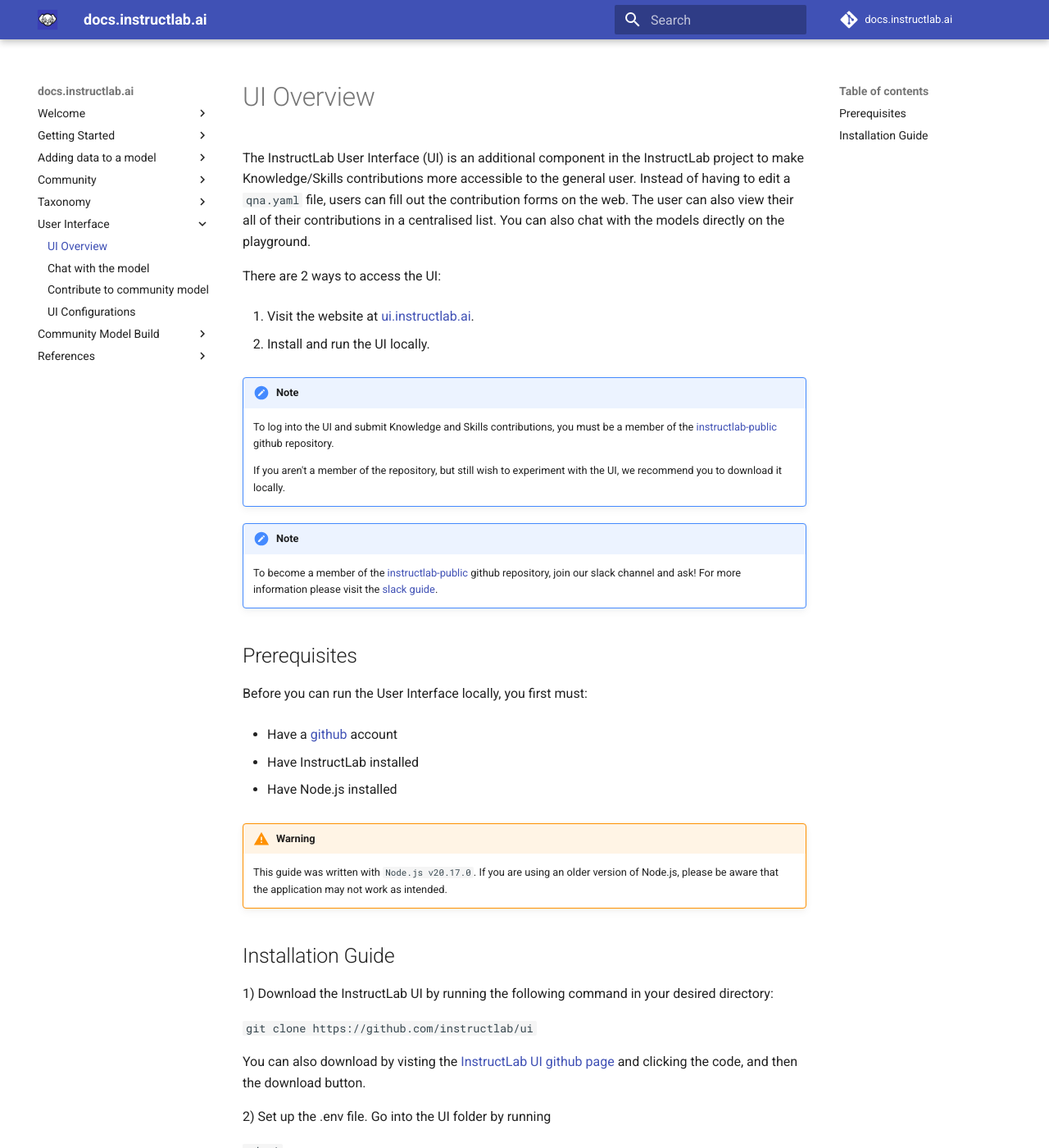
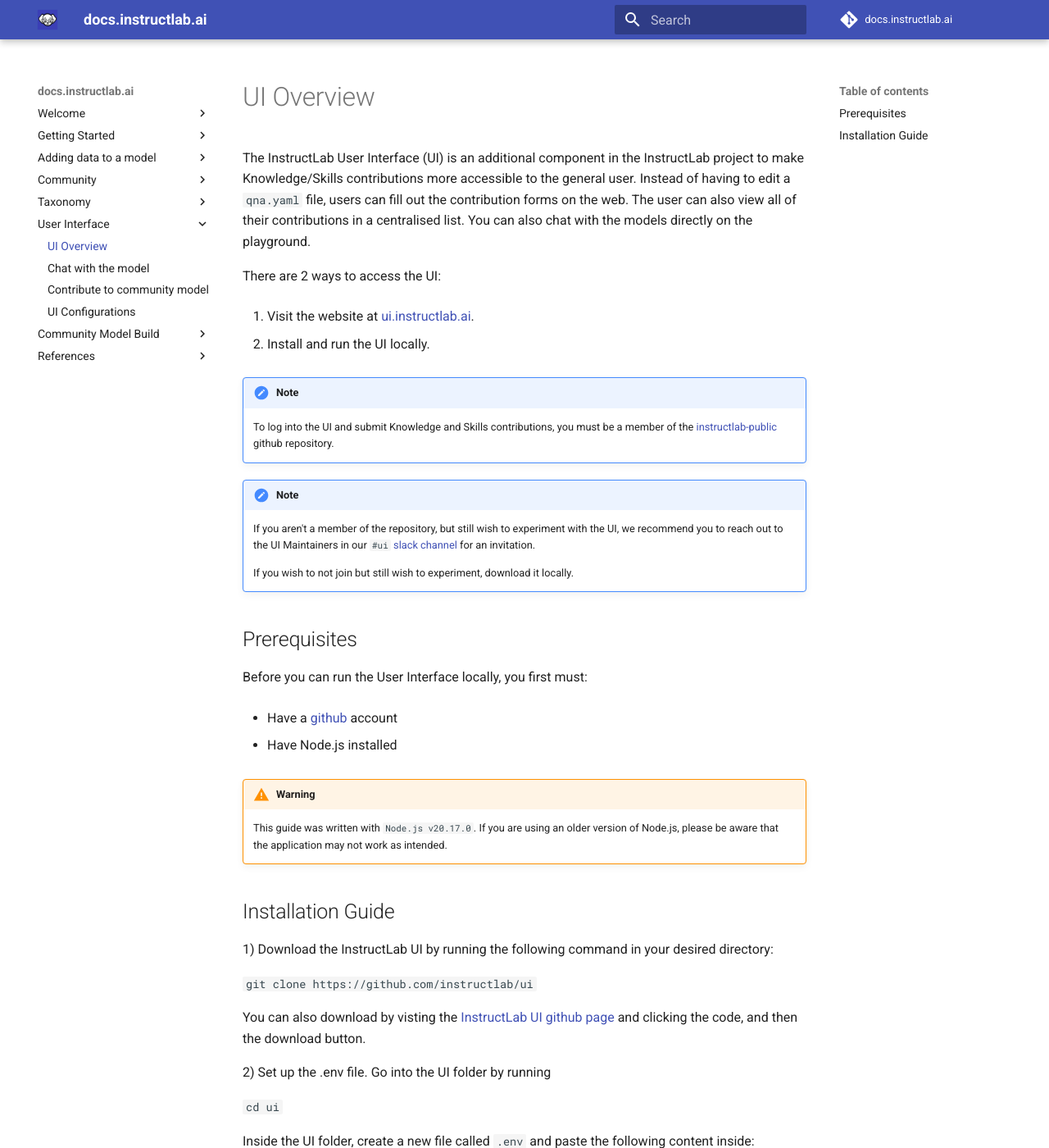
Before and after one commit to instructlab/docs.instructlab.ai, an MkDocs documentation site: the page built from docs/user-interface/ui_overview.md, in a window 1280 px wide and 1400 px high. Shown: the whole window at 82% size. Built offline with MkDocs 1.6.1 and Material for MkDocs 9.7.7, drawn with Linux system fonts in a browser that asks for light colours; comment, search, counter and statistics services are not loaded; some of the changed text lies outside the part shown.

```diff
--- a/docs/user-interface/ui_overview.md
+++ b/docs/user-interface/ui_overview.md
@@ -6,7 +6,7 @@ logo: images/ilab_dog.png
 
 The InstructLab User Interface (UI) is an additional component in the InstructLab project to make Knowledge/Skills
 contributions more accessible to the general user. Instead of having to edit a `qna.yaml` file,
-users can fill out the contribution forms on the web. The user can also view their all of their contributions in a
+users can fill out the contribution forms on the web. The user can also view all of their contributions in a
 centralised list. You can also chat with the models directly on the playground.
 
 There are 2 ways to access the UI:
@@ -19,19 +19,16 @@ There are 2 ways to access the UI:
 !!! note
     To log into the UI and submit Knowledge and Skills contributions, you must be a member of the [instructlab-public](https://github.com/instructlab-public) github repository.
 
-    If you aren't a member of the repository, but still wish to experiment with the UI, we recommend you to download it locally.
+!!! note
+    If you aren't a member of the repository, but still wish to experiment with the UI, we recommend you to reach out to the UI Maintainers in our `#ui` [slack channel](https://join.slack.com/t/instruct-lab/shared_invite/zt-2kieyqiz9-zhXSxGnXk6uL_f3hVbD53g) for an invitation.
 
-!!! note
-    To become a member of the [instructlab-public](https://github.com/instructlab-public) github repository, join our slack channel and ask! For more information please visit the [slack guide](/community/InstructLab_SLACK_GUIDE/).
-
+    If you wish to not join but still wish to experiment, download it locally.
 
 ## Prerequisites
 
 Before you can run the User Interface locally, you first must:
 
 * Have a [github](https://github.com/) account
-
-* Have InstructLab installed
 
 * Have Node.js installed
 
@@ -97,6 +94,10 @@ The UI should now be up and running, you can visit it by entering `localhost:300
 
 ![UI Login Screen](../images/user-interface/ui_login_screen.png)
 
+You may stop the UI at any time by running:
+
+`make stop-dev-local`
+
 4) Logging in
 
 For now, we will log in by entering `admin` and `password` in the username and password fields respectively. You can change the username and password by editing the `IL_UI_ADMIN_USERNAME` and `IL_UI_ADMIN_PASSWORD` values in the .env file.
```
Also changed, not shown: docs/user-interface/env_oauth_config.md (+5 -0 lines), docs/user-interface/playground_chat.md (+3 -3 lines), docs/user-interface/skills_knowledge_contributions.md (+4 -2 lines), docs/images/user-interface/ui_knowledge_document_manual_info.png (added).
